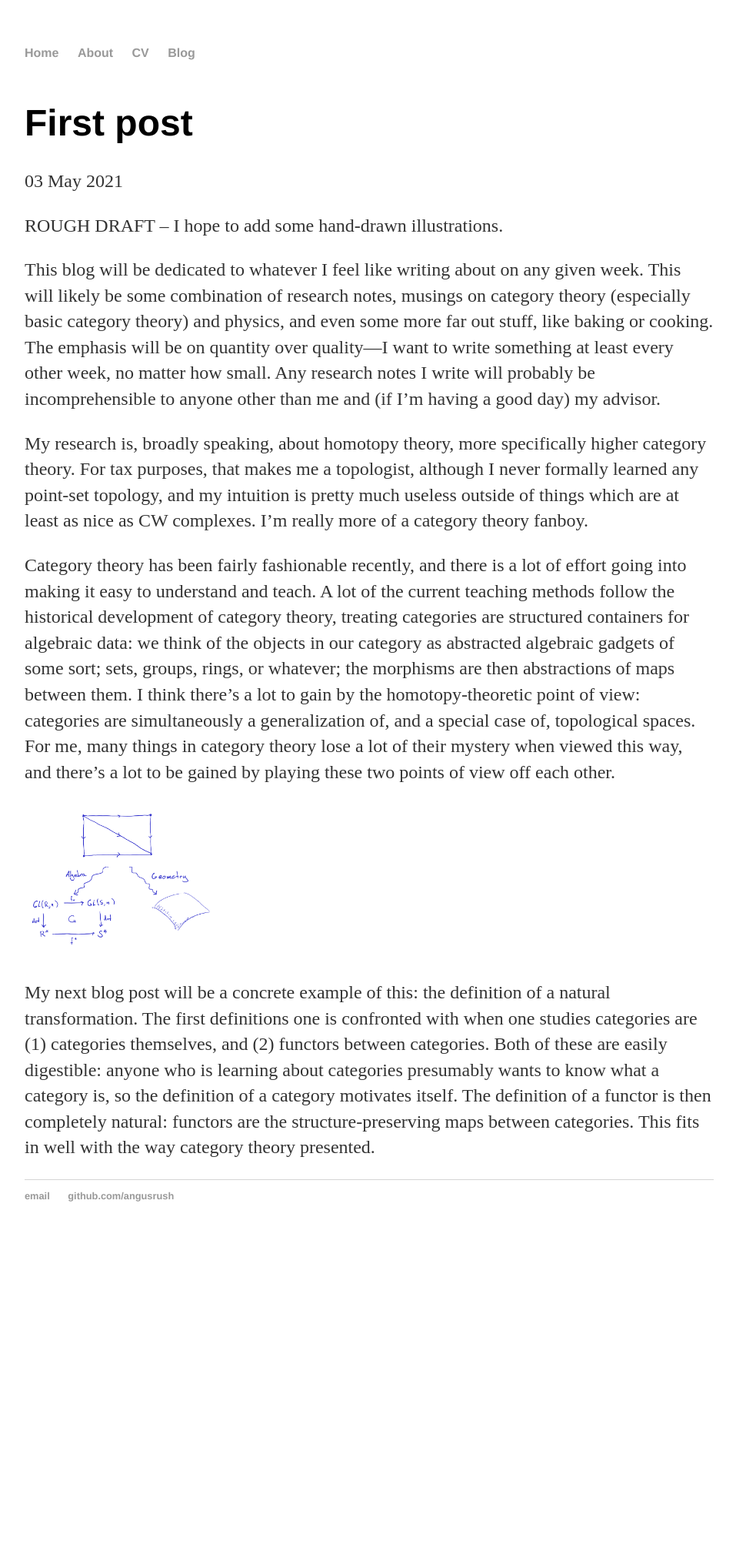
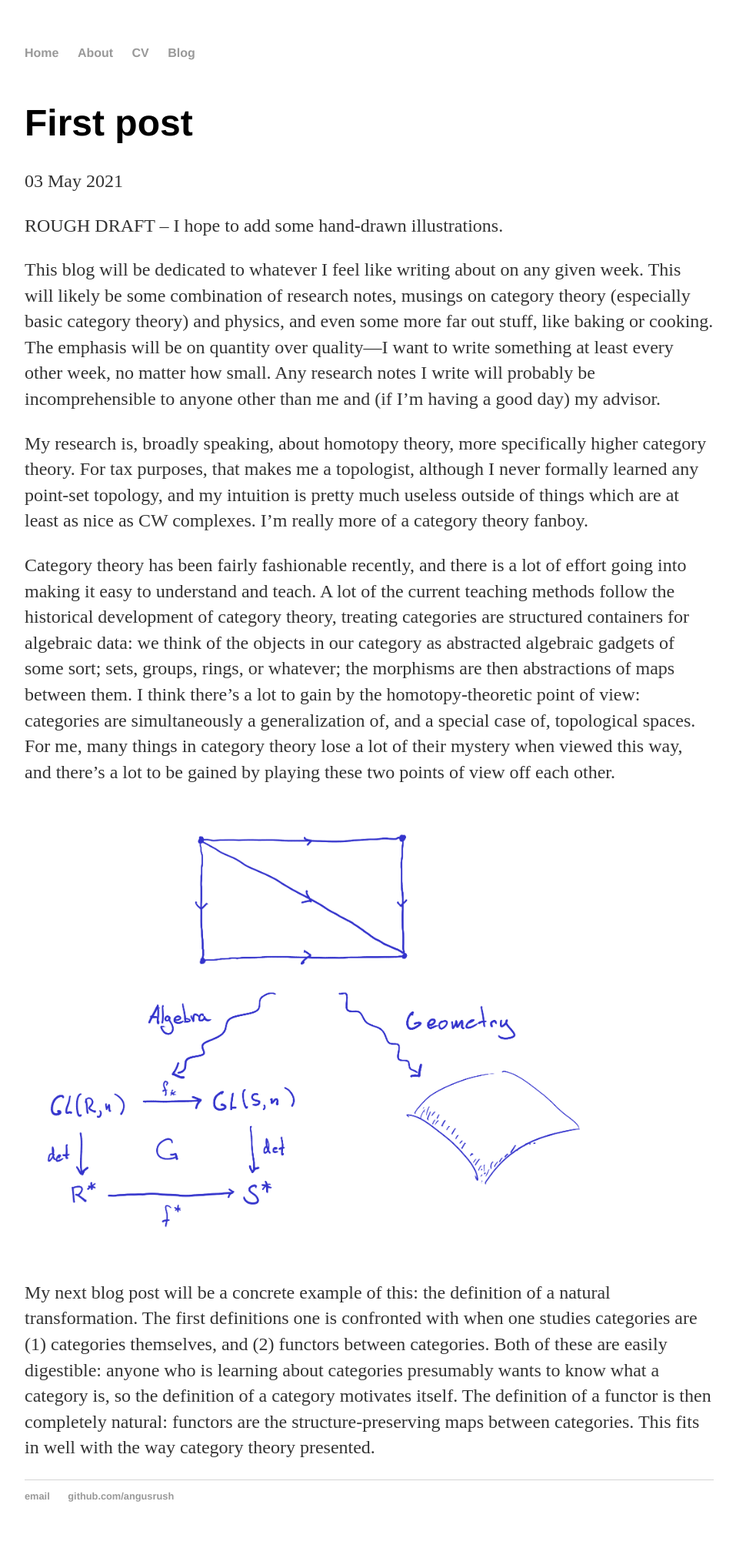
Before and after one commit to angusrush/angusrush.github.io, a Jekyll site: the page built from _posts/2021-05-03-first-post.markdown, in a window 1280 px wide. Shown: the whole page at 77% size, without its empty margins (160-1117 px from the left). Built offline with Jekyll 4.4.1, drawn with Linux system fonts in a browser that asks for light colours; before the commit the page ends 1621 px from its top, so only the background shows below that.

Commit message:
Resizing image

```diff
--- a/_posts/2021-05-03-first-post.markdown
+++ b/_posts/2021-05-03-first-post.markdown
@@ -33,7 +33,7 @@ topological spaces.  For me, many things in category theory lose a lot of their
 mystery when viewed this way, and there's a lot to be gained by playing these
 two points of view off each other.
 
-![algebra and geometry]({{ site.url }}/assets/images/algebra_and_geometry.png){: width="250" }
+![algebra and geometry]({{ site.url }}/assets/images/algebra_and_geometry.png){: .center-image width="750" }
 
 My next blog post will be a concrete example of this: the
 definition of a natural transformation. The first definitions one is confronted
```
